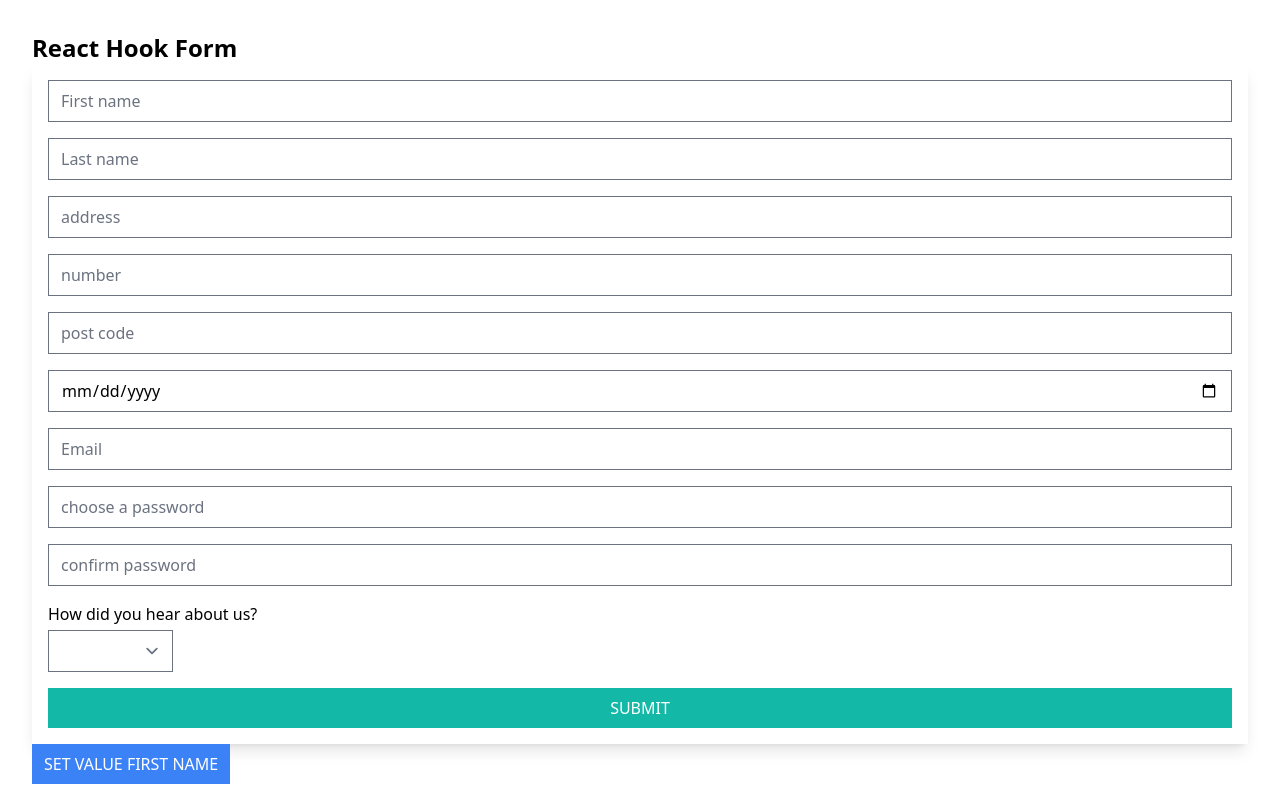
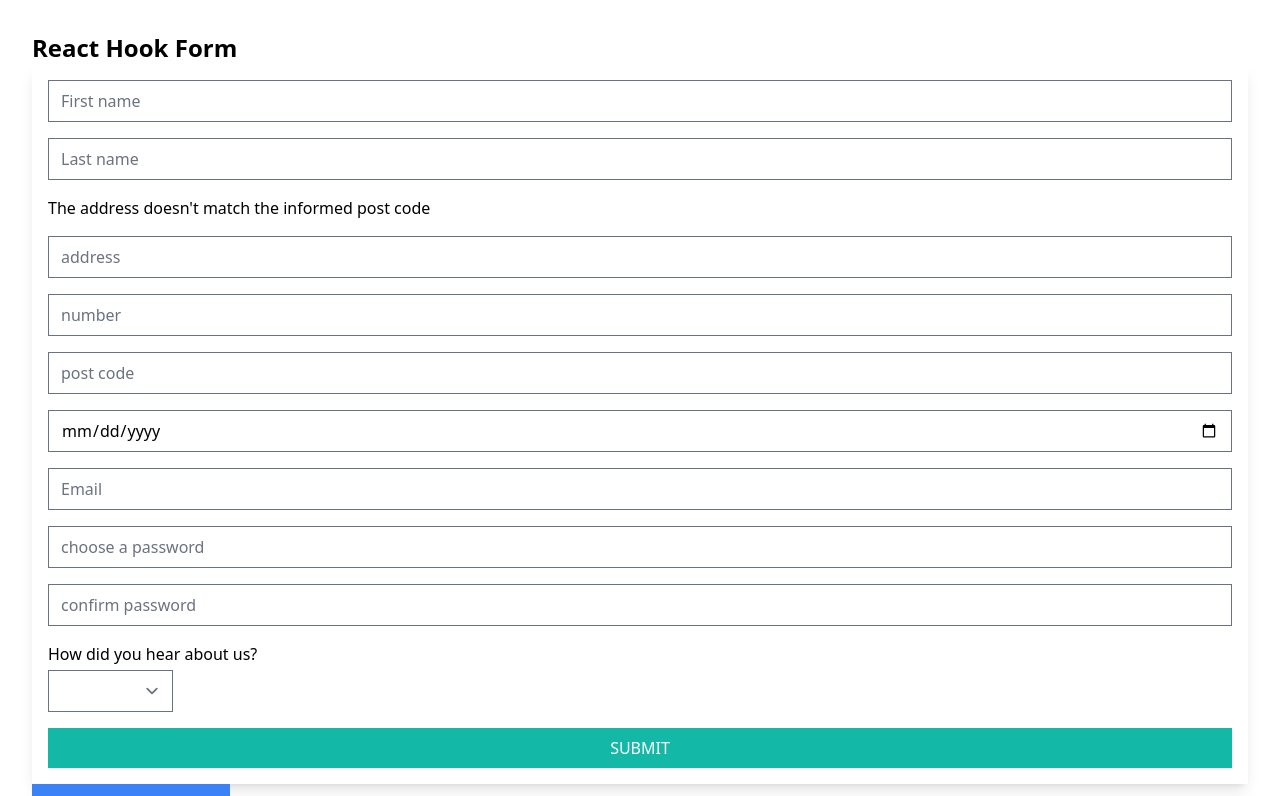
Before and after one commit to luizfiorentino/react-hook-form-tutorial, a React (Vite) app: page / in a window 1280 px wide. Shown: the top 796 px of the page. Built offline with nearby package versions, Linux system fonts and the light colour scheme.

Commit message:
text message informing in case informed address does not match the post code

```diff
--- a/src/App.jsx
+++ b/src/App.jsx
@@ -11,15 +11,6 @@ function App() {
   const knowUs = ["", "friend", "coworker", "internet", "tiktok"];
   const [postCodeValidation, setPostCodeValidation] = useState(false);
   const [infos, setInfos] = useState({ postCode: "", number: "" });
-
-  // useEffect(() => {
-  //   return async () => {
-  //     const apiUrl = `https://postcode-nl.onrender.com/validate/postcode?postcode=1069KE&number=114`;
-  //     const response = await axios.get(apiUrl);
-  //     console.log("response", response);
-  //     setPostCodeValidation(response.data.valid);
-  //   };
-  // }, [postCodeValidation]);
 
   console.log("postCodeValidation", postCodeValidation);
   console.log("media", media);
@@ -56,7 +47,6 @@ function App() {
       message: "passwords don't match",
       path: ["confirmPassword"],
     });
-
   const {
     formState: { errors },
     register,
@@ -74,7 +64,7 @@ function App() {
   });
 
   //console.log("addressInfos", addressInfos);
-  //console.log("getValues()", getValues());
+  console.log("getValues()", getValues());
 
   async function postCodeCheck() {
     try {
@@ -136,6 +126,9 @@ function App() {
             </p>
           )}
         </div>
+        {postCodeValidation === false ? (
+          <p>The address doesn't match the informed post code</p>
+        ) : undefined}
         <div className="flex flex-col  items-start space-y-1 ">
           <input
             type="text"
@@ -147,17 +140,7 @@ function App() {
             <p className="text-red-500 inline-flex">{errors.address.message}</p>
           )}
         </div>
-        {/* <div className="flex flex-col  items-start space-y-1 ">
-          <input
-            type="text"
-            className="min-w-full"
-            placeholder="address"
-            {...register("address")}
-          />
-          {errors.houseNumber && (
-            <p className="text-red-500 inline-flex">{errors.address.message}</p>
-          )}
-        </div> */}
+
         <div className="flex flex-col  items-start space-y-1 ">
           <input
             type="text"
```
